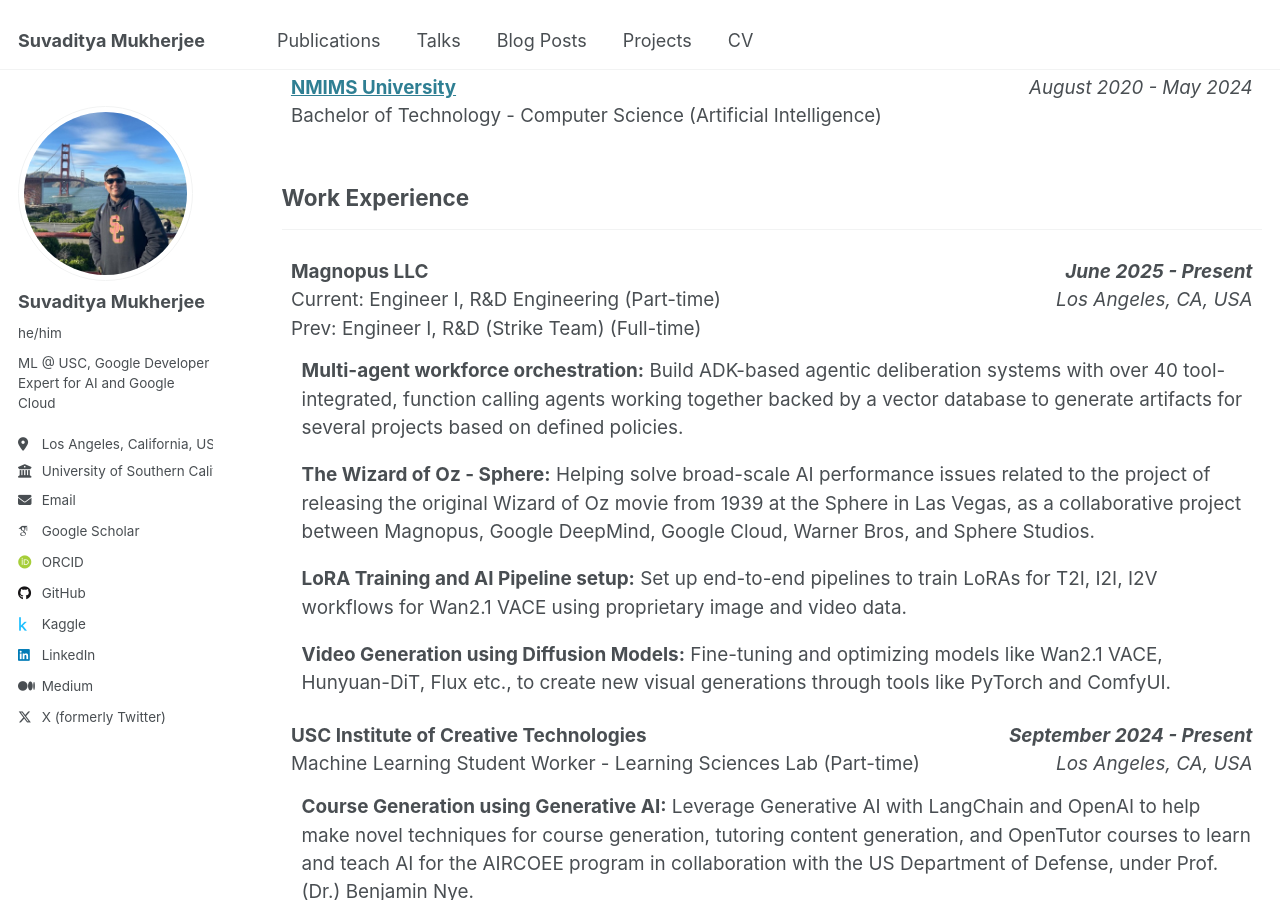
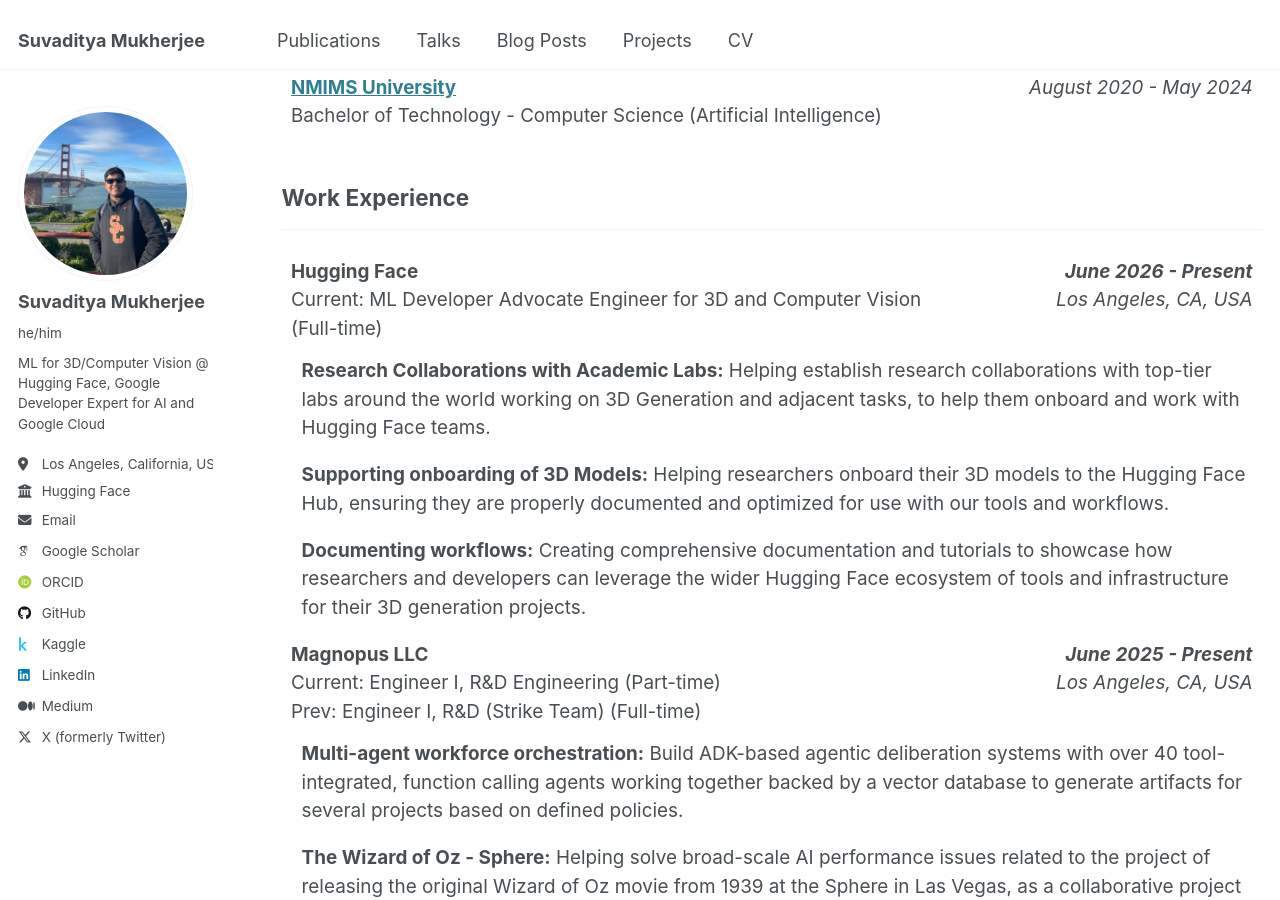
Before and after one commit to suvadityamuk/research-website, a Jekyll site: the page built from _pages/cv.md, in a window 1280 px wide and 900 px high, scrolled down 275 px. Built offline with Jekyll 4.4.1, drawn with Linux system fonts in a browser that asks for light colours; some web fonts are replaced.

Commit message:
chore: update job on website
Signed-off-by: Suvaditya Mukherjee <suvadityamuk@gmail.com>

```diff
--- a/_config.yml
+++ b/_config.yml
@@ -26,11 +26,11 @@
   avatar           : "profile-350.jpg"
   name             : "Suvaditya Mukherjee"
   pronouns         : "he/him"
-  bio              : "ML @ USC, Google Developer Expert for AI and Google Cloud"
+  bio              : "ML for 3D/Computer Vision @ Hugging Face, Google Developer Expert for AI and Google Cloud"
   location         : "Los Angeles, California, USA"
-  employer         : "University of Southern California"
+  employer         : "Hugging Face"
   uri              : # URL
-  email            : "suvadity@usc.edu"
+  email            : "suva@hf.co"
 
   # Academic websites
   arxiv            : # URL - Update with the correct link to your profile
--- a/_data/news.yml
+++ b/_data/news.yml
@@ -11,6 +11,10 @@
 #   • Entries with Markdown links — [link text](url)
 #   • Entries with emoji — use Unicode emoji directly (e.g. 🎉)
 #   • Entries combining links + emoji
+
+- sort_date: 2026-06-24
+  date: "Jun 2026"
+  text: "🤗 Joined Hugging Face as a ML Developer Advocate Engineer for 3D and Computer Vision!"
 
 - sort_date: 2026-04-05
   date: "Apr 2026"
--- a/_pages/cv.md
+++ b/_pages/cv.md
@@ -43,6 +43,35 @@
 
 
 <table style="width: 100%; border: none; border-collapse: collapse; font-size: 1.05em;">
+
+  <tr style="border: none;">
+    <!-- Left Cell: Company & Position -->
+    <td style="border: none; vertical-align: top; padding-bottom: 5px;">
+      <strong>Hugging Face</strong><br>
+      Current: ML Developer Advocate Engineer for 3D and Computer Vision (Full-time)
+    </td>
+    <!-- Right Cell: Date & Location -->
+    <td style="border: none; text-align: right; vertical-align: top; padding-bottom: 5px;">
+      <em style="font-weight: bold;">June 2026 - Present</em><br>
+      <em style="font-style: italic;">Los Angeles, CA, USA</em>
+    </td>
+  </tr>
+  <!-- Description Rows -->
+  <tr style="border: none;">
+    <td colspan="2" style="border: none; padding-left: 20px; vertical-align: top;">
+      <strong>Research Collaborations with Academic Labs:</strong> Helping establish research collaborations with top-tier labs around the world working on 3D Generation and adjacent tasks, to help them onboard and work with Hugging Face teams.
+    </td>
+  </tr>
+  <tr style="border: none;">
+    <td colspan="2" style="border: none; padding-left: 20px; vertical-align: top;">
+      <strong>Supporting onboarding of 3D Models:</strong> Helping researchers onboard their 3D models to the Hugging Face Hub, ensuring they are properly documented and optimized for use with our tools and workflows.
+    </td>
+  </tr>
+  <tr style="border: none;">
+    <td colspan="2" style="border: none; padding-left: 20px; vertical-align: top;">
+      <strong>Documenting workflows:</strong> Creating comprehensive documentation and tutorials to showcase how researchers and developers can leverage the wider Hugging Face ecosystem of tools and infrastructure for their 3D generation projects.
+    </td>
+  </tr>
 
   <!-- Magnopus LLC -->
   <tr style="border: none;">
```
Also changed, not shown: _pages/about.md (+3 -3 lines).
